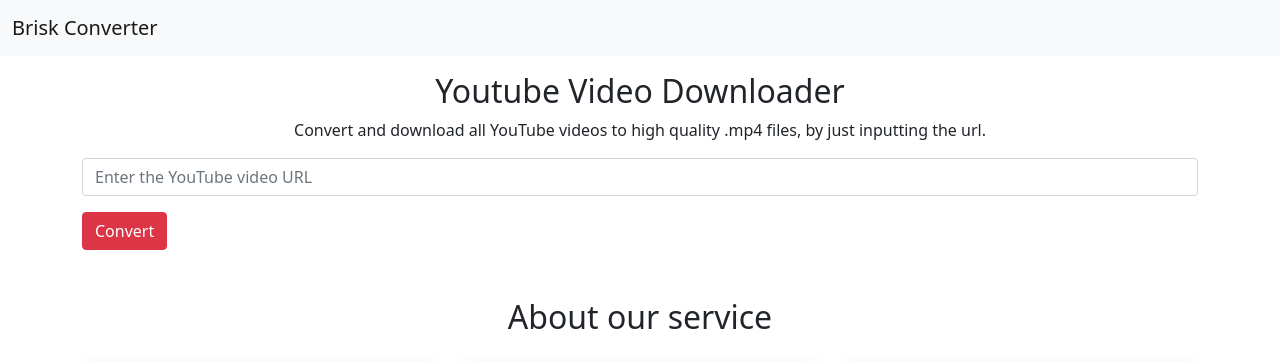
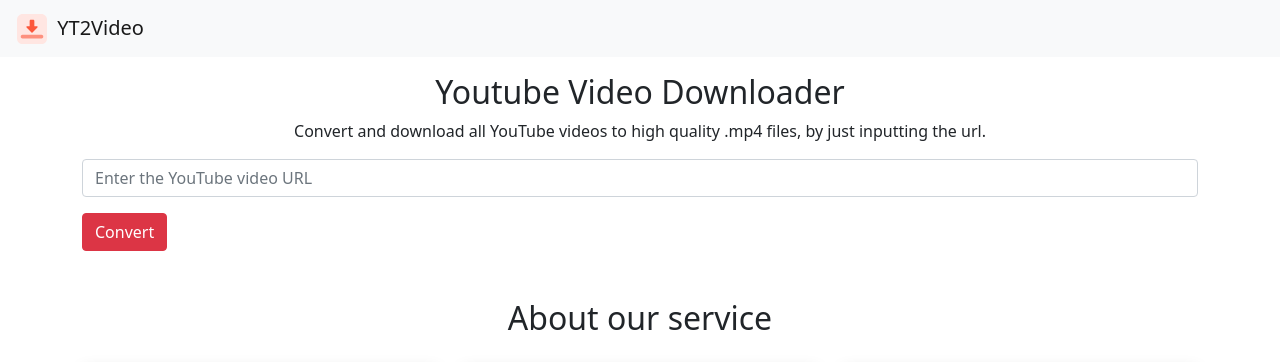
Before and after one commit to miguelcamposfernandes/yt2video, a Flask app: page / in a window 1280 px wide. Shown: the top 362 px of the page. Run offline with Flask 2, Linux system fonts and the light colour scheme.

Commit message:
Fixing Internal Server Error, Changing Name, Adding Logo

```diff
--- a/app.py
+++ b/app.py
@@ -1,10 +1,9 @@
 from flask import Flask, render_template, request, url_for, redirect, send_file, session
 from pytube import YouTube
+from io import BytesIO
 
 app = Flask(__name__)
 app.config['SECRET_KEY'] = "654c0fb3968af9d5e6a9b3edcbc7051b"
-
-path = "C:\dev\Projects\Youtube Video Downloader\downloads"
 
 @app.route("/", methods = ["GET", "POST"])
 def home():
@@ -21,11 +20,13 @@
 @app.route("/download", methods = ["GET", "POST"])
 def download_video():
     if request.method == "POST":
+        buffer = BytesIO()
         url = YouTube(session['link'])
         itag = request.form.get("itag")
         video = url.streams.get_by_itag(itag)
-        file = video.download(path)
-        return send_file(file, as_attachment=True)
+        video.stream_to_buffer(buffer)
+        buffer.seek(0)
+        return send_file(buffer, as_attachment=True, download_name="Video - YT2Video.mp4", mimetype="video/mp4")
     return redirect(url_for("home"))
 
 if __name__ == '__main__':
--- a/templates/layout.html
+++ b/templates/layout.html
@@ -8,13 +8,17 @@
     <!-- Bootstrap CSS -->
     <link href="https://cdn.jsdelivr.net/npm/bootstrap@5.0.2/dist/css/bootstrap.min.css" rel="stylesheet" integrity="sha384-EVSTQN3/azprG1Anm3QDgpJLIm9Nao0Yz1ztcQTwFspd3yD65VohhpuuCOmLASjC" crossorigin="anonymous">
 
-    <title>Brisk Converter</title>
+    <link rel="icon" type="image/png" href="{{ url_for('static', filename = 'icon.svg')}}"/>
+
+    <title>Youtube Video Downloader - YT2Video</title>
   </head>
   <body>
     <nav class="navbar navbar-light bg-light">
         <div class="container-fluid">
           <a class="navbar-brand" href="/">
-            Brisk Converter
+          <img src="{{ url_for('static', filename = 'icon.svg')}}" alt="" width="40" height="30" class="d-inline-block align-text-top">
+
+            YT2Video
           </a>
         </div>
     </nav>
```
Also changed, not shown: requirements.txt (line endings or trailing spaces), static/icon.svg (added), 8 other files.
